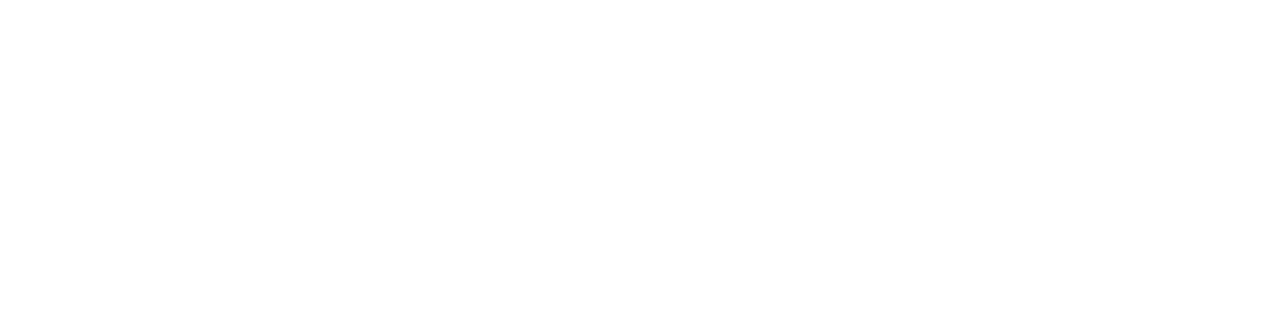
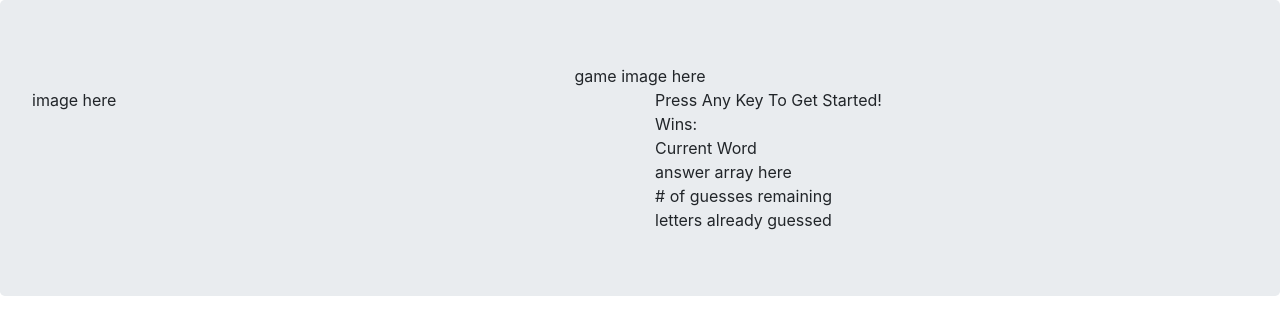
Before and after one commit to Lee4n/Word-Guess-Game, a plain HTML site: page index.html in a window 1280 px wide. Drawn offline with nearby package versions, Linux system fonts and the light colour scheme.

Commit message:
added placeholder html within div elements

```diff
--- a/assets/javascript/game.js
+++ b/assets/javascript/game.js
@@ -11,7 +11,7 @@ var wordBank = [
 // choose a random word from the word bank
 var word = wordBank[Math.floor(Math.random() * wordBank.length)];
 console.log(word);
-// Set up the answer array wih for loop
+// Set up the answer array with for loop
 var answer = [];
 for (let i = 0; i < word.length; i++) {
     answer[i] = ["_"];
--- a/index.html
+++ b/index.html
@@ -1,13 +1,38 @@
 <!DOCTYPE html>
 <html lang="en">
+
 <head>
     <meta charset="UTF-8">
     <meta name="viewport" content="width=device-width, initial-scale=1.0">
     <meta http-equiv="X-UA-Compatible" content="ie=edge">
     <title>Document</title>
+    <link rel="stylesheet" href="https://stackpath.bootstrapcdn.com/bootstrap/4.4.1/css/bootstrap.min.css"
+        type="text/css">
 </head>
+
 <body>
+    <div class="jumbotron">
+        <div class="container text-center">
+            game image here
+        </div>
+        <div class="row">
+            <div class="col">
+                image here
+            </div>
+            <div class="col">
+                Press Any Key To Get Started!
+                <br>
+                Wins:
+                <br>
+                Current Word
+                <br>
+                answer array here
+                <br>
+                # of guesses remaining
+                <br>
+                letters already guessed
+            </div>
+            <script src="assets/javascript/game.js"></script>
+</body>
 
-    <script src="assets/javascript/game.js"></script>
-</body>
 </html>
```
